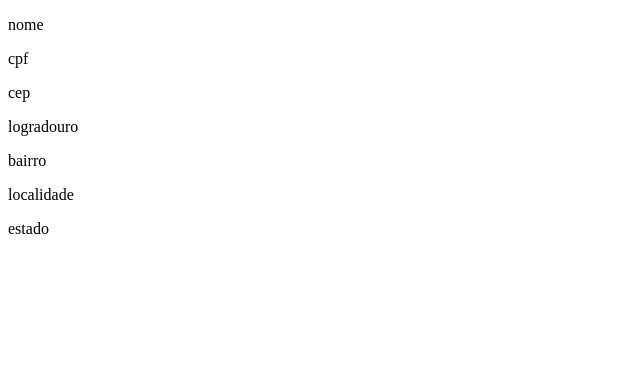
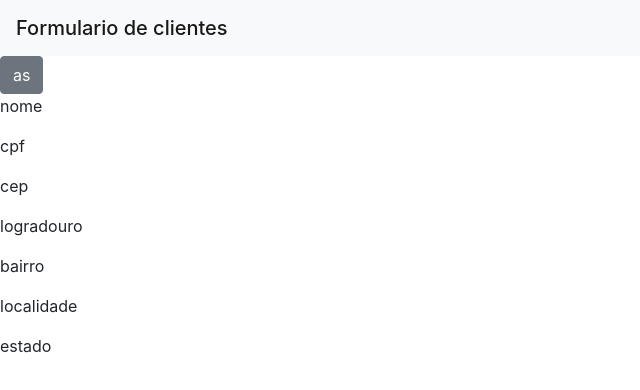
Before and after one commit to jonathassk/cedroTest, an Angular app: page / in a window 1280 px wide. Shown: the top 390 px of the page, without its empty margins (0-640 px from the left). Built offline with nearby package versions, Linux system fonts and the light colour scheme; data requests are answered from the project's data file.

Commit message:
adicionado component de navbar

```diff
--- a/src/app/app.component.html
+++ b/src/app/app.component.html
@@ -1,4 +1,6 @@
+<app-header></app-header>
 <div>
+  <button class="btn btn-secondary">as</button>
   <p>nome</p>
   <p>cpf</p>
   <p>cep</p>
--- a/src/app/app.module.ts
+++ b/src/app/app.module.ts
@@ -5,10 +5,12 @@ import { AppRoutingModule } from './app-routing.module';
 import { AppComponent } from './app.component';
 import { HttpClientModule } from '@angular/common/http';
 import { FormsModule } from '@angular/forms';
+import { HeaderComponent } from './header/header.component';
 
 @NgModule({
   declarations: [
-    AppComponent
+    AppComponent,
+    HeaderComponent
   ],
   imports: [
     BrowserModule,
--- /dev/null
+++ b/src/app/header/header.component.html
@@ -0,0 +1,3 @@
+<nav class="navbar navbar-light bg-light">
+  <span class="navbar-brand mb-0 h1">Formulario de clientes</span>
+</nav>
--- /dev/null
+++ b/src/app/header/header.component.ts
@@ -0,0 +1,15 @@
+import { Component, OnInit } from '@angular/core';
+
+@Component({
+  selector: 'app-header',
+  templateUrl: './header.component.html',
+  styleUrls: ['./header.component.sass']
+})
+export class HeaderComponent implements OnInit {
+
+  constructor() { }
+
+  ngOnInit(): void {
+  }
+
+}
--- a/src/index.html
+++ b/src/index.html
@@ -6,6 +6,10 @@
   <base href="/">
   <meta name="viewport" content="width=device-width, initial-scale=1">
   <link rel="icon" type="image/x-icon" href="favicon.ico">
+  <link rel="stylesheet" href="https://stackpath.bootstrapcdn.com/bootstrap/4.5.2/css/bootstrap.min.css" integrity="sha384-JcKb8q3iqJ61gNV9KGb8thSsNjpSL0n8PARn9HuZOnIxN0hoP+VmmDGMN5t9UJ0Z" crossorigin="anonymous">
+  <script src="https://code.jquery.com/jquery-3.5.1.slim.min.js" integrity="sha384-DfXdz2htPH0lsSSs5nCTpuj/zy4C+OGpamoFVy38MVBnE+IbbVYUew+OrCXaRkfj" crossorigin="anonymous"></script>
+<script src="https://cdn.jsdelivr.net/npm/popper.js@1.16.1/dist/umd/popper.min.js" integrity="sha384-9/reFTGAW83EW2RDu2S0VKaIzap3H66lZH81PoYlFhbGU+6BZp6G7niu735Sk7lN" crossorigin="anonymous"></script>
+<script src="https://stackpath.bootstrapcdn.com/bootstrap/4.5.2/js/bootstrap.min.js" integrity="sha384-B4gt1jrGC7Jh4AgTPSdUtOBvfO8shuf57BaghqFfPlYxofvL8/KUEfYiJOMMV+rV" crossorigin="anonymous"></script>
 </head>
 <body>
   <app-root></app-root>
```
Also changed, not shown: src/app/header/header.component.sass (added), 1 other file (tests, documents, lock files or other folders).
